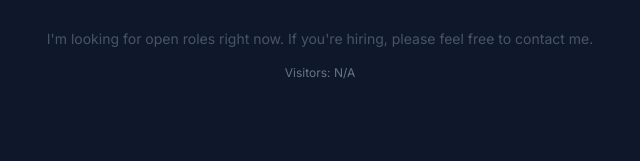
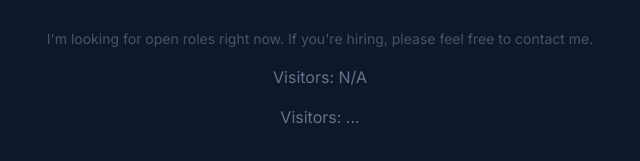
Before and after one commit to AdityaPande128/Cloud_Resume_Challenge, a plain HTML site: page index.html in a window 1280 px wide. Shown: the part 2811-2972 px from the top of the page, 320-960 px from the left. Before the commit the page ends 2940 px from the top, so only its background shows below. Drawn offline with nearby package versions, Linux system fonts and the light colour scheme; no server answers.

Commit message:
Update index.html
trying to make a better visitor counter

```diff
--- a/index.html
+++ b/index.html
@@ -235,7 +235,9 @@
                 </a>
             </div>
             <p class="text-slate-600 mt-8 text-sm">I'm looking for open roles right now. If you're hiring, please feel free to contact me.</p>
-            <p class="text-slate-500 mt-4 text-xs">Visitors: <span id="visitor-count">...</span>
+            <p class="text-slate-500 mt-4 text-2xs">Visitors: <span id="visitor-count">...</span>
+            <p class="text-slate-500 mt-4 text-2xs">
+  Visitors: <span id="visitor-count" class="visitor-count-pill">...</span> </p>
         </footer>
 
     </div>
```
